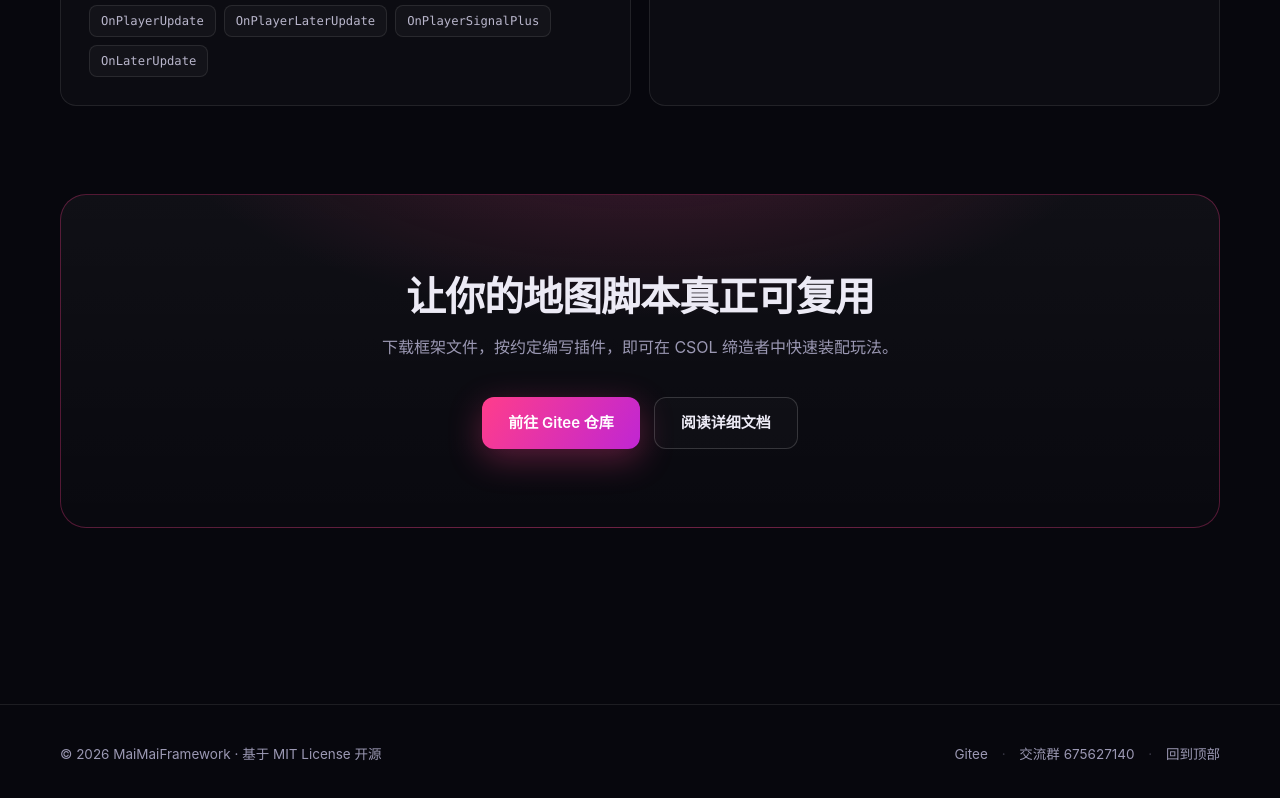
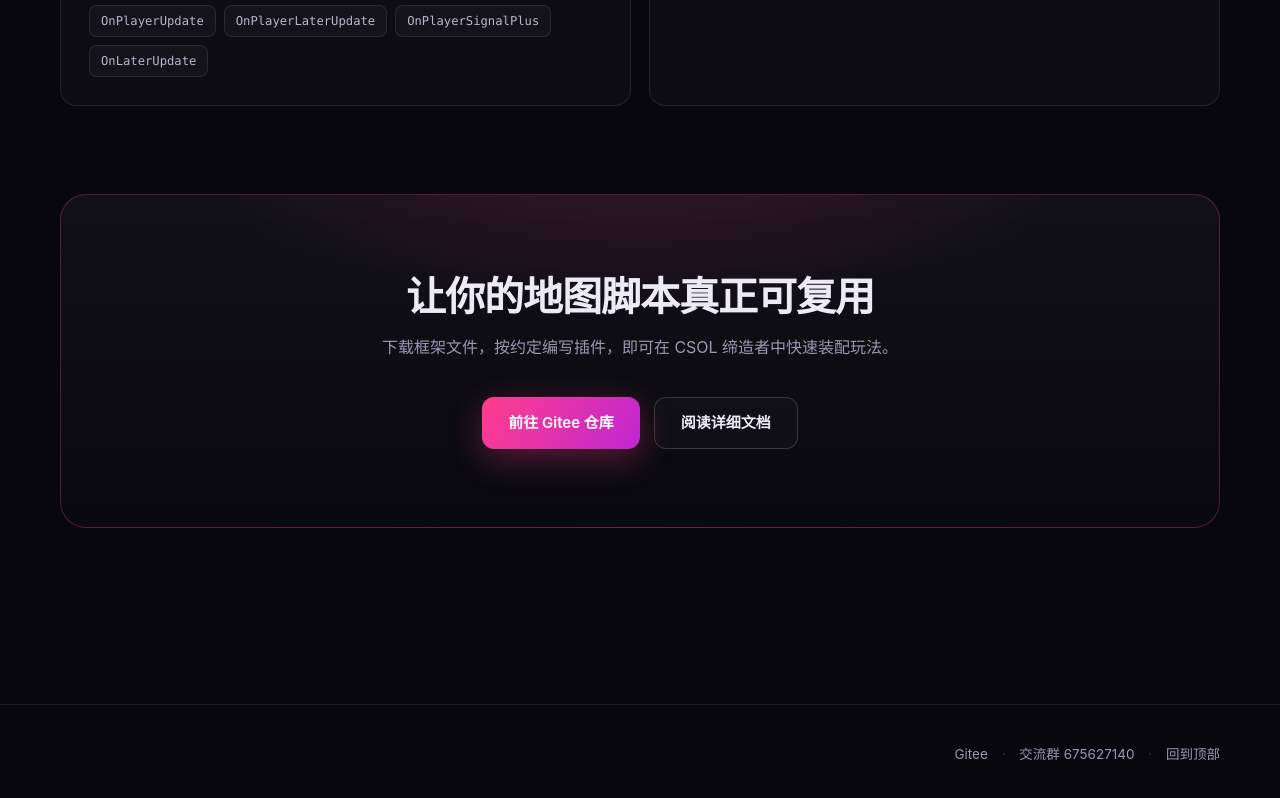
Before and after one commit to qq1506010901/xdd, a plain HTML site: page website/index.html in a window 1280 px wide. Shown: the part 3953-4751 px from the top of the page. Drawn offline with Linux system fonts and the light colour scheme.

Commit message:
feat: 创建网站并部署
Co-authored-by: traeagent <traeagent@users.noreply.github.com>

```diff
--- a/website/index.html
+++ b/website/index.html
@@ -555,8 +555,7 @@
 
 <footer>
   <div class="wrap foot">
-    <div>© 2026 MaiMaiFramework · 基于 MIT License 开源</div>
-    <div>
+    <div style="margin-left:auto">
       <a href="https://gitee.com/UmaruIsBoy/MaiMaiFramework.lua" target="_blank" rel="noopener">Gitee</a>
       <span class="dotsep">·</span>
       <span>交流群 675627140</span>
```
Also changed, not shown: .uploads/e51b5910-bad8-4ad6-9e59-05b72143f332_image.png (added).
